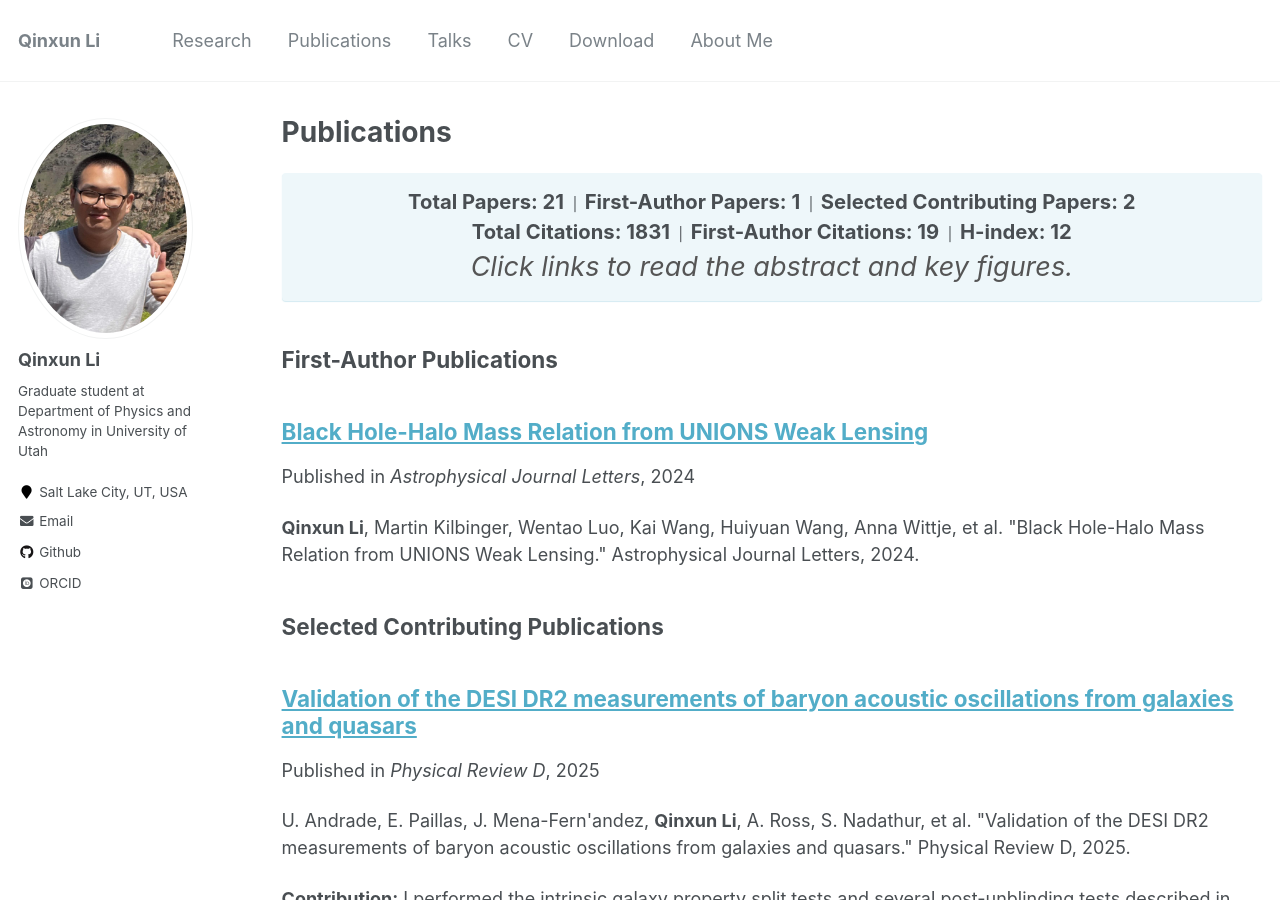
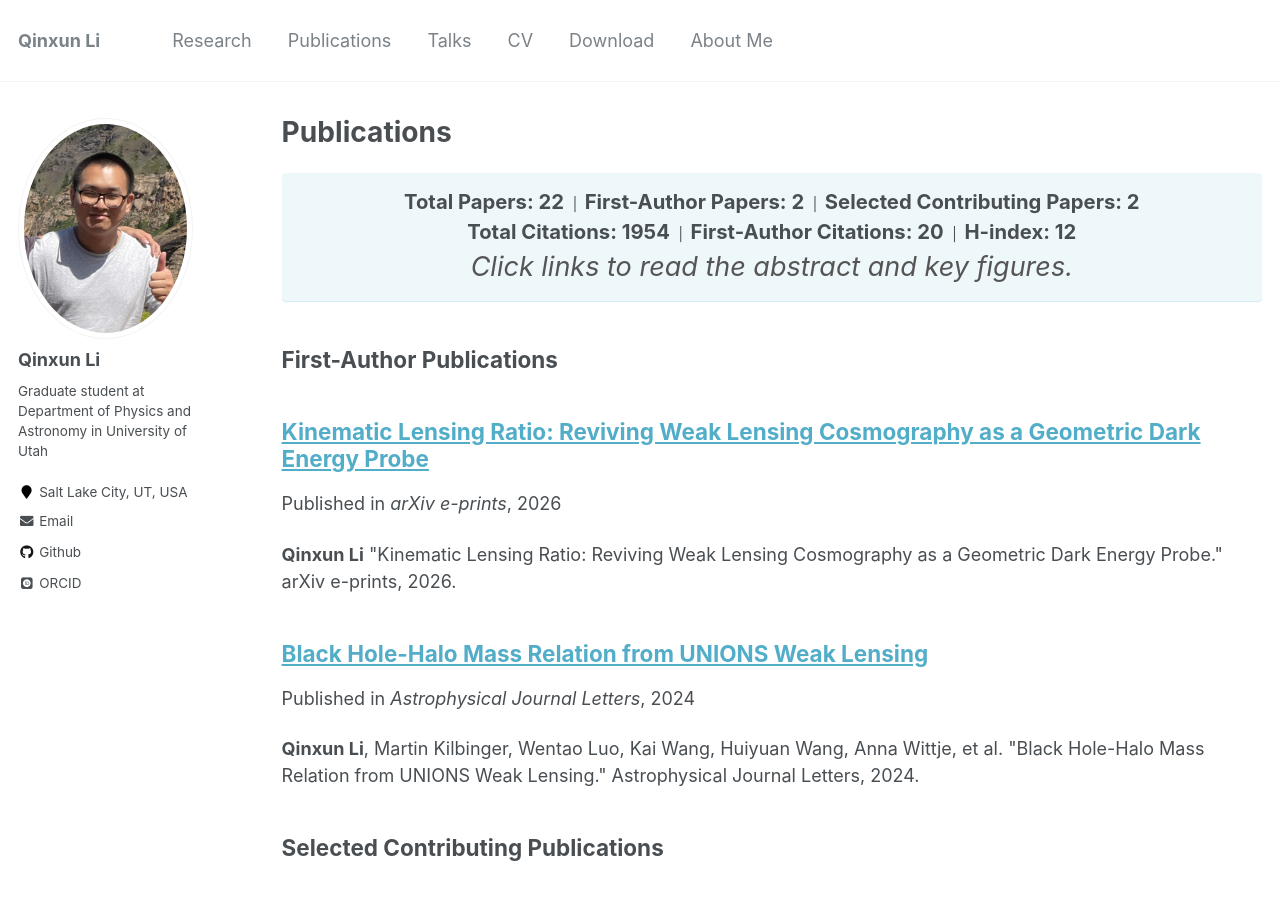
Before and after one commit to qxli2333/qxli2333.github.io, a Jekyll site: the page built from _pages/publications.md, in a window 1280 px wide and 900 px high. Built offline with Jekyll 4.4.1, drawn with Linux system fonts in a browser that asks for light colours; some web fonts are replaced.

Commit message:
update bib

```diff
--- a/_data/pub_stats.yml
+++ b/_data/pub_stats.yml
@@ -1,7 +1,7 @@
-total: 21
-first_author: 1
+total: 22
+first_author: 2
 selected: 2
-total_citations: 1831
-first_author_citations: 19
+total_citations: 1954
+first_author_citations: 20
 h_index: 12
 count_ads: 20
--- /dev/null
+++ b/_publications/2026-04-01-Kinematic-Lensing-Ratio-Reviving-Weak-Lensing-Cosmography-as-a-Geometric-Dark-Energy-Probe.md
@@ -0,0 +1,15 @@
+---
+title: "Kinematic Lensing Ratio: Reviving Weak Lensing Cosmography as a Geometric Dark Energy Probe"
+collection: publications
+permalink: /publication/2026-04-01-Kinematic-Lensing-Ratio-Reviving-Weak-Lensing-Cosmography-as-a-Geometric-Dark-Energy-Probe
+date: 2026-04-01
+venue: 'arXiv e-prints'
+pub_type: '1_first_author'
+keywords: "Cosmology and Nongalactic Astrophysics, Instrumentation and Methods for Astrophysics, High Energy Physics - Phenomenology"
+citation: ' <b>Qinxun Li</b> &quot;Kinematic Lensing Ratio: Reviving Weak Lensing Cosmography as a Geometric Dark Energy Probe.&quot; arXiv e-prints, 2026.'
+---
+
+### Abstract
+We introduce the kinematic lensing ratio (KiLeR), a geometric dark-energy probe from weak lensing. Combining shear ratios with intrinsic galaxy shapes inferred from kinematics, KiLeR naturally mitigates most first-order lensing systematics, including redshift errors, intrinsic alignments, and baryonic effects. The forecast on Roman shows a 192% improvement in the state-of-the-art dark energy constraints from adding KiLeR, providing independent tests of the evolving dark energy hint in the DESI DR2 BAO+CMB+SN analysis. We quantify the science requirements on systematic and statistical error control and discuss the pathways towards KiLeR observation.
+
+[Access paper on ADS](https://ui.adsabs.harvard.edu/abs/2026arXiv260426015L){:target="_blank"}
```
Also changed, not shown: _pages/research-weak-lensing.md (+1 -0 lines), markdown_generator/own-bib.bib (+19 -0 lines).
